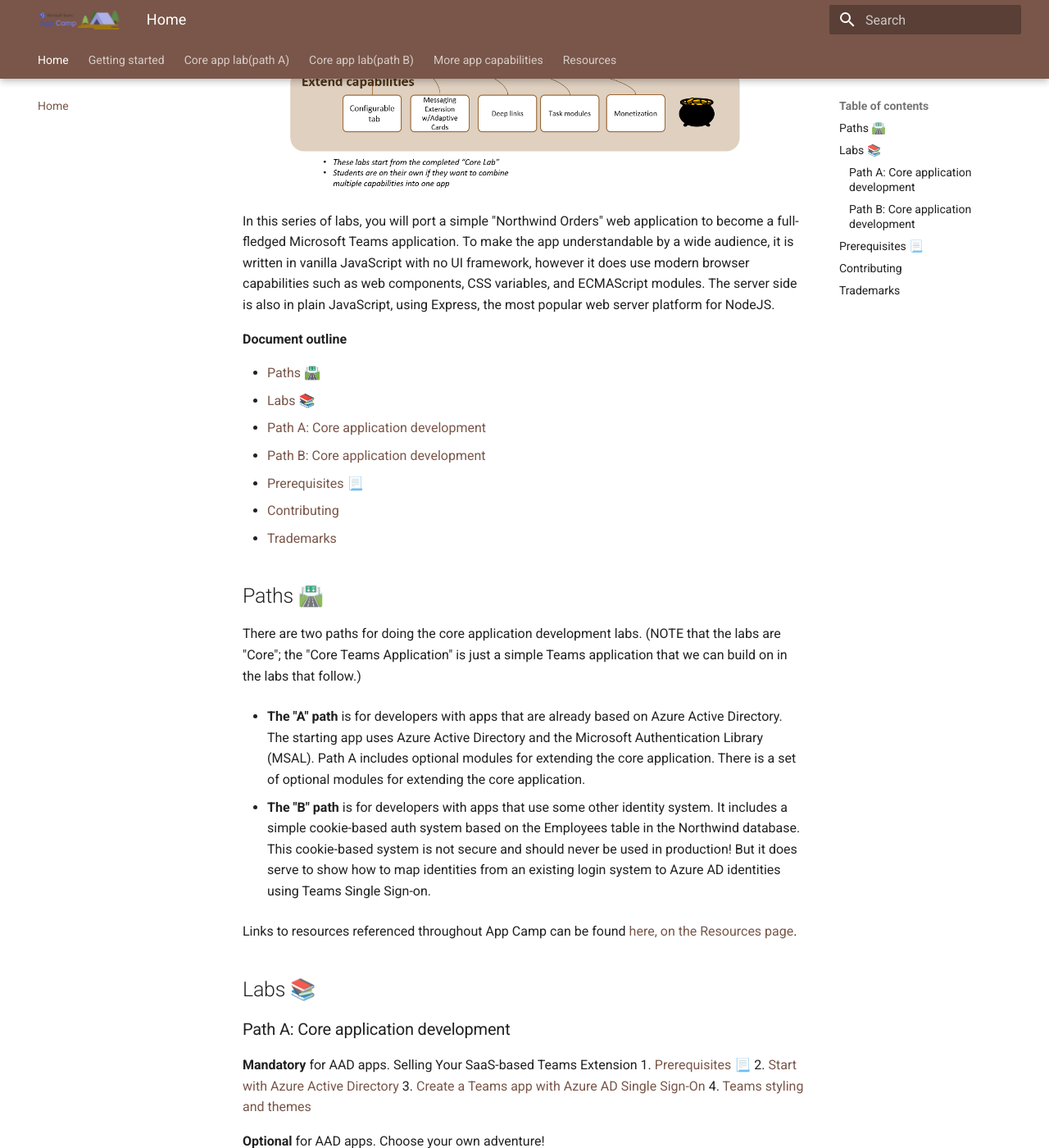
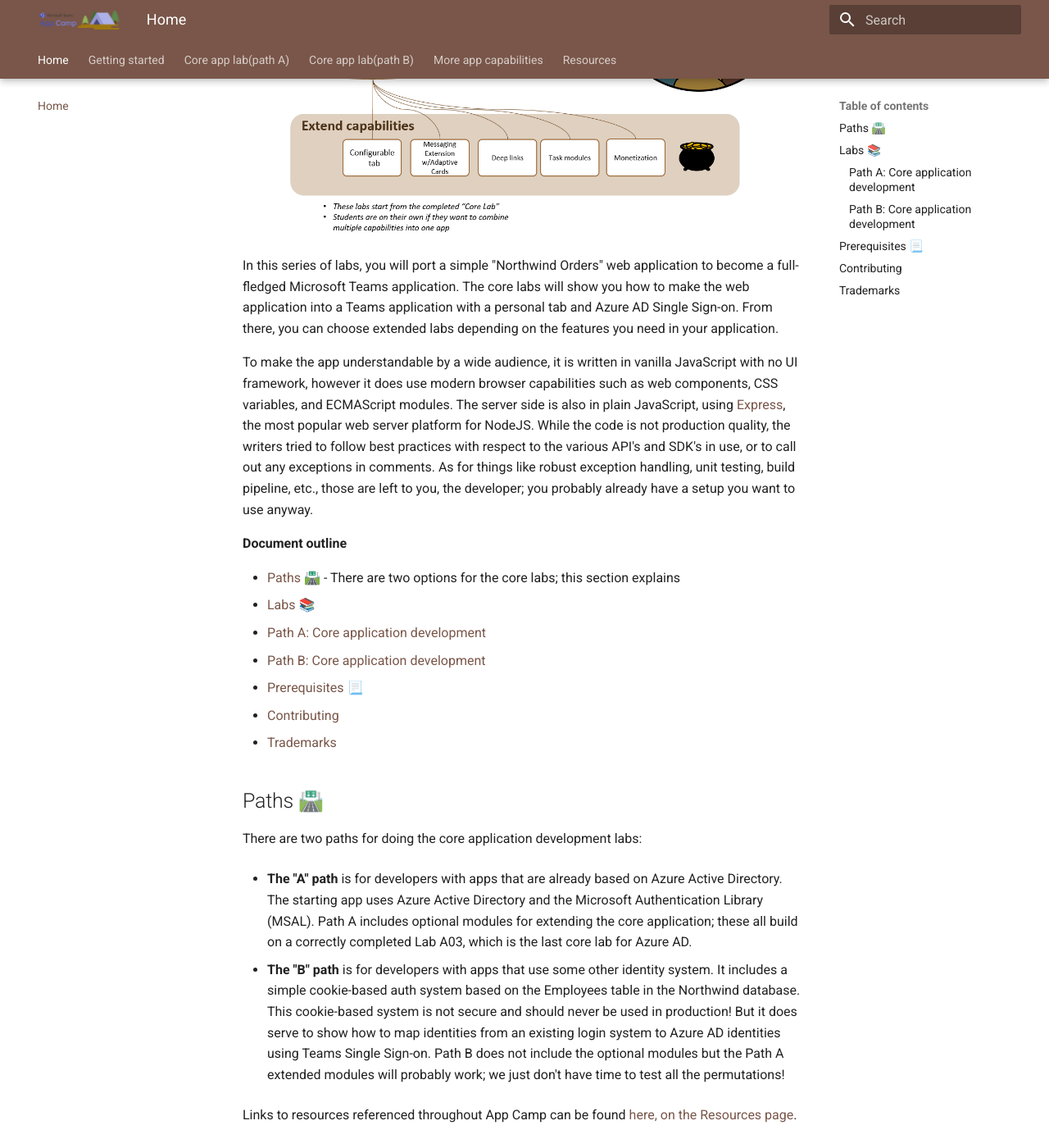
Before and after one commit to microsoft/app-camp, an MkDocs documentation site: the page built from docs/index.md, in a window 1280 px wide and 1400 px high, scrolled down 874 px. Shown: the whole window at 82% size. Built offline with MkDocs 1.6.1 and Material for MkDocs 9.7.7, drawn with Linux system fonts in a browser that asks for light colours; some of the changed text lies outside the part shown.

Commit message:
Update landing page

```diff
--- a/docs/index.md
+++ b/docs/index.md
@@ -1,27 +1,23 @@
 ![Teams App Camp](./assets/code-lab-banner.png)
 
-# Microsoft Teams App Camp V2
+# Microsoft Teams App Camp On Demand
 
 _Migrate applications into Microsoft Teams_
 
-Our developers come first and we want you to thrive in Microsoft Teams app development!
+Welcome to App Camp! In this on-demand workshop, you'll learn how to build Teams applications "from scratch", which is important for developers who already have an application they want to extend into Microsoft Teams, or for developers who have a specific toolchain in mind. If you're starting from scratch and open to building a React application with NodeJS/Express support, we recommend you use the [Teams Toolkit](https://docs.microsoft.com/en-us/microsoftteams/platform/toolkit/visual-studio-code-overview) rather than building your application from scratch.
 
-In this workshop we want you to,
+This web site will guide you through a set of videos and hands-on lab exercises in which you will port a simiple web application to being a full-featured Teams application. The initial core labs will bring the web application into Teams as a personal tab with Azure AD Single Sign-on. Then the "extended" labs are available to teach you how to add features such as messaging extensions, adaptive cards, deep linking, and more. [One of the extended labs](./aad/Monetization.md) even shows you how to monetize your application in the Teams app store!
 
-**LEARN > ASK QUESTIONS > UNBLOCK**
-
-so you can focus on building and monetizing amazing applications.
-
-This hands-on experience will lead developers through the steps needed to take an existing SaaS app from "zero Microsoft" to a complete Microsoft Teams app running in the Teams.
-It will also enable them to extend their application with capabilities currently supported in Teams and take them to the Team's app store.
 
 ![app-camp](./assets/appcamp-readme.png)
 
-In this series of labs, you will port a simple "Northwind Orders" web application to become a full-fledged Microsoft Teams application. To make the app understandable by a wide audience, it is written in vanilla JavaScript with no UI framework, however it does use modern browser capabilities such as web components, CSS variables, and ECMAScript modules. The server side is also in plain JavaScript, using Express, the most popular web server platform for NodeJS.
+In this series of labs, you will port a simple "Northwind Orders" web application to become a full-fledged Microsoft Teams application. The core labs will show you how to make the web application into a Teams application with a personal tab and Azure AD Single Sign-on. From there, you can choose extended labs depending on the features you need in your application.
+
+To make the app understandable by a wide audience, it is written in vanilla JavaScript with no UI framework, however it does use modern browser capabilities such as web components, CSS variables, and ECMAScript modules. The server side is also in plain JavaScript, using [Express](https://expressjs.com/), the most popular web server platform for NodeJS. While the code is not production quality, the writers tried to follow best practices with respect to the various API's and SDK's in use, or to call out any exceptions in comments. As for things like robust exception handling, unit testing, build pipeline, etc., those are left to you, the developer; you probably already have a setup you want to use anyway.
 
 **Document outline**
 <!-- no toc -->
-- [Paths 🛣️](#paths-️)
+- [Paths 🛣️](#paths-️) - There are two options for the core labs; this section explains
 - [Labs 📚](#labs)
   - [Path A: Core application development](#path-a-core-application-development)
   - [Path B: Core application development](#path-b-core-application-development)
@@ -31,11 +27,11 @@ In this series of labs, you will port a simple "Northwind Orders" web applicatio
 
 ## Paths 🛣️
 
-There are two paths for doing the core application development labs. (NOTE that the labs are "Core"; the "Core Teams Application" is just a simple Teams application that we can build on in the labs that follow.)
+There are two paths for doing the core application development labs:
 
-- **The "A" path** is for developers with apps that are already based on Azure Active Directory. The starting app uses Azure Active Directory and the Microsoft Authentication Library (MSAL). Path A includes optional modules for extending the core application. There is a set of optional modules for extending the core application.
+- **The "A" path** is for developers with apps that are already based on Azure Active Directory. The starting app uses Azure Active Directory and the Microsoft Authentication Library (MSAL). Path A includes optional modules for extending the core application; these all build on a correctly completed Lab A03, which is the last core lab for Azure AD.
 
-- **The "B" path** is for developers with apps that use some other identity system. It includes a simple cookie-based auth system based on the Employees table in the Northwind database. This cookie-based system is not secure and should never be used in production! But it does serve to show how to map identities from an existing login system to Azure AD identities using Teams Single Sign-on.
+- **The "B" path** is for developers with apps that use some other identity system. It includes a simple cookie-based auth system based on the Employees table in the Northwind database. This cookie-based system is not secure and should never be used in production! But it does serve to show how to map identities from an existing login system to Azure AD identities using Teams Single Sign-on. Path B does not include the optional modules but the Path A extended modules will probably work; we just don't have time to test all the permutations!
 
 Links to resources referenced throughout App Camp can be found [here, on the Resources page](./docs/Resources.md).
 
@@ -44,52 +40,49 @@ Links to resources referenced throughout App Camp can be found [here, on the Res
 ### Path A: Core application development
 
 **Mandatory** for AAD apps.
-Selling Your SaaS-based Teams Extension
-  1. [Prerequisites 📃](#prerequisites)
-  2. [Start with Azure Active Directory](./lab-instructions/aad/A01-begin-app.md)
-  3. [Create a Teams app with Azure AD Single Sign-On](./lab-instructions/aad/A02-after-teams-sso.md)
-  4. [Teams styling and themes](./lab-instructions/aad/A03-after-apply-styling.md)
+
+
+  - [Prerequisites 📃](#prerequisites)
+  - [A01 - Start with Azure Active Directory](./aad/A01-begin-app.md)
+  - [A02 - Create a Teams app with Azure AD Single Sign-On](./aad/A02-after-teams-sso.md)
+  - [A03 - Teams styling and themes](./aad/A03-after-apply-styling.md)
 
 **Optional** for AAD apps. Choose your own adventure!
 
 > For extending your application with capabilities below, make sure you complete your core Teams application lab.
 
-  - [Add a Configurable Tab](./lab-instructions/aad/ConfigurableTab.md)
-  - [Add a Deep link to a personal Tab](./lab-instructions/aad/Deeplink.md)
-  - [Add a Messaging Extension](./lab-instructions/aad/MessagingExtension.md)
-  - [Add a Task Module ](./lab-instructions/aad/TaskModules.md)
-  - [Selling Your SaaS-based Teams Extension](./lab-instructions/aad/Monetization.md)
+  - [Add a Configurable Tab](./aad/ConfigurableTab.md)
+  - [Add a Deep link to a personal Tab](./aad/Deeplink.md)
+  - [Add a Messaging Extension](./aad/MessagingExtension.md)
+  - [Add a Task Module ](./aad/TaskModules.md)
+  - [Selling Your SaaS-based Teams Extension](./aad/Monetization.md)
 
 ### Path B: Core application development
 
 **Mandatory** for non-AAD apps.
 
-  1. [Prerequisites 📃](#prerequisites)
-  2. [Start with a non-Azure Active Directory Identity System](./lab-instructions/bespoke/B01-begin-app.md)
-  3. [Teams App with Bespoke Authentication](./lab-instructions/bespoke/B02-after-teams-login.md)
-  4. [Enable Azure AD Single Sign-On](./lab-instructions/bespoke/B03-after-teams-sso.md)
-  5. [Teams styling and themes](./lab-instructions/bespoke/B04-after-apply-styling.md)
+  - [Prerequisites 📃](#prerequisites)
+  - [B01 - Start with a non-Azure Active Directory Identity System](.//bespoke/B01-begin-app.md)
+  - [B02 - Teams App with Bespoke Authentication](./bespoke/B02-after-teams-login.md)
+  - [B03 - Enable Azure AD Single Sign-On](./bespoke/B03-after-teams-sso.md)
+  - [B04 - Teams styling and themes](./bespoke/B04-after-apply-styling.md)
 
 ## Prerequisites 📃
 
-This lab is intended for developers. Most of the labs don't assume a lot of specialized knowledge; coding is  in JavaScript without use of specialized frameworks or libraries. But if you're not comfortable with coding, you may find it a bit challenging.
+This lab is intended for developers. Most of the labs don't assume a lot of specialized knowledge; coding is in JavaScript without use of specialized frameworks or libraries. But if you're not comfortable with coding, you may find it a bit challenging.
 
-Technical prerequisites are explained [in the repo wiki](https://github.com/OfficeDev/m365-msteams-northwind-app-samples/wiki/Prerequisites)
+Technical prerequisites are explained [in the repo wiki](https://github.com/microsoft/app-camp/wiki/Prerequisites)
 
 [![pages-build-deployment](https://github.com/microsoft/app-camp/actions/workflows/pages/pages-build-deployment/badge.svg)](https://github.com/microsoft/app-camp/actions/workflows/pages/pages-build-deployment)
 
 ## Contributing
 
-This project welcomes contributions and suggestions.  Most contributions require you to agree to a
-Contributor License Agreement (CLA) declaring that you have the right to, and actually do, grant us
-the rights to use your contribution. For details, visit https://cla.opensource.microsoft.com.
+This project welcomes contributions and suggestions. Please file any issues or feature requests in the issues list for this repository. If you wish to contribute via a pull request, please fork the repo and make your PR against the main branch. Most contributions require you to agree to a
+Contributor License Agreement (CLA) declaring that you have the right to, and actually do, grant us the rights to use your contribution. For details, visit https://cla.opensource.microsoft.com.
 
-When you submit a pull request, a CLA bot will automatically determine whether you need to provide
-a CLA and decorate the PR appropriately (e.g., status check, comment). Simply follow the instructions
-provided by the bot. You will only need to do this once across all repos using our CLA.
+When you submit a pull request, a CLA bot will automatically determine whether you need to provide a CLA and decorate the PR appropriately (e.g., status check, comment). Simply follow the instructions provided by the bot. You will only need to do this once across all repos using our CLA.
 
-This project has adopted the [Microsoft Open Source Code of Conduct](https://opensource.microsoft.com/codeofconduct/).
-For more information see the [Code of Conduct FAQ](https://opensource.microsoft.com/codeofconduct/faq/) or
+This project has adopted the [Microsoft Open Source Code of Conduct](https://opensource.microsoft.com/codeofconduct/). For more information see the [Code of Conduct FAQ](https://opensource.microsoft.com/codeofconduct/faq/) or
 contact [opencode@microsoft.com](mailto:opencode@microsoft.com) with any additional questions or comments.
 
 ## Trademarks
```
